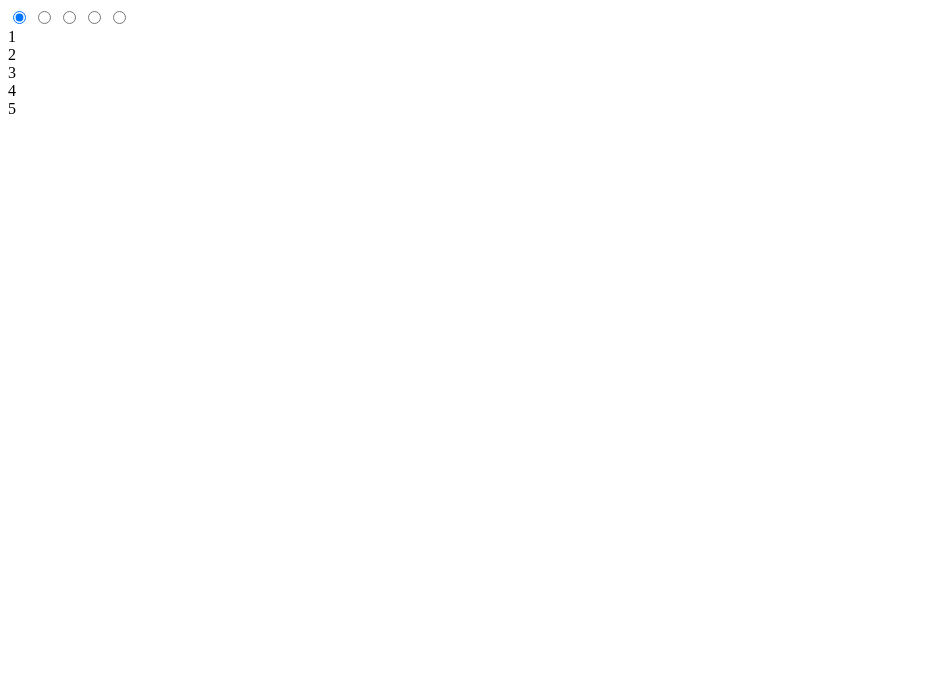
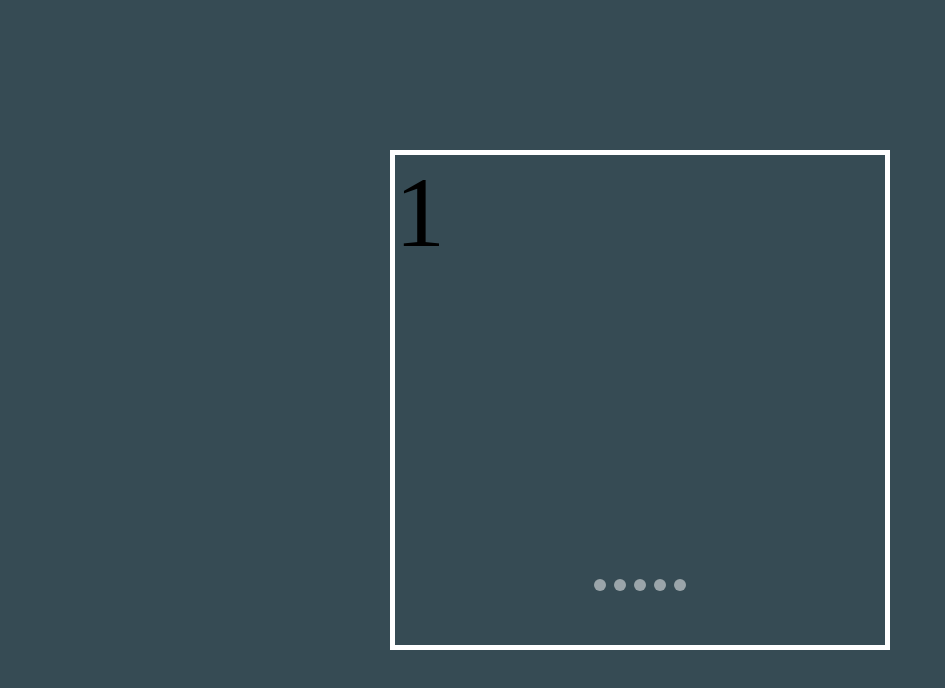
Before and after one commit to Katerina-Kushnir/cssMemeSlider, a plain HTML site: page index.html in a window 1280 px wide. Shown: the whole page, without its empty margins (0-945 px from the left). Drawn offline with Linux system fonts and the light colour scheme.

Commit message:
feat: add basic style for slider (Fri, Sep 15, 2023 17:27:20)

```diff
--- a/index.html
+++ b/index.html
@@ -9,17 +9,17 @@
 <body>
     <div class="slider slider-position">
         <div class="slider-items">
-            <input type="radio" name="pagination" id="pagination1" checked>
+            <input type="radio" name="pagination" id="pagination1">
             <input type="radio" name="pagination" id="pagination2">
             <input type="radio" name="pagination" id="pagination3">
             <input type="radio" name="pagination" id="pagination4">
             <input type="radio" name="pagination" id="pagination5">
 
-            <div class="slide">1</div>
-            <div class="slide">2</div>
-            <div class="slide">3</div>
-            <div class="slide">4</div>
-            <div class="slide">5</div>
+            <div class="slide slide1">1</div>
+            <div class="slide slide2">2</div>
+            <div class="slide slide3">3</div>
+            <div class="slide slide4">4</div>
+            <div class="slide slide5">5</div>
         </div>
 
         <div class="navigation">
--- a/style.css
+++ b/style.css
@@ -0,0 +1,70 @@
+* {
+    margin: 0;
+    padding: 0;
+    box-sizing: border-box;
+}
+body {
+    background-color:rgb(54 75 84);
+}
+.slider {
+    width: 500px;
+    height: 500px;
+    overflow: hidden;
+    border: 5px solid #fff;
+}
+.slider-position {
+    position: absolute;
+    top: 50%;
+    left: 50%;
+    transform: translate(-50%, -50%);
+}
+.slider-items {
+    display: flex;
+    width: 500%;
+    height: calc(100% - 78px);
+}
+.slide {
+    width: calc(100% / 5);
+    height: auto;
+    font-size: 100px;
+}
+.navigation {
+    position: absolute;
+    bottom: 50px;
+    left: 50%;
+    transform: translate(-50%);
+    display: flex;
+}
+.nav-item {
+    display: block;
+    width: 12px;
+    height: 12px;
+    border-radius: 50%;
+    background-color: #fff;
+    margin: 4px;
+    cursor: pointer;
+    opacity: 0.5;
+    transition: all 0.3s ease;
+}
+.nav-item:hover {
+    opacity: 1;
+}
+input[name="pagination"] {
+    position: absolute;
+    visibility: hidden;
+}
+#pagination1:checked ~ .slide1 {
+    margin-left: 0;
+}
+#pagination2:checked ~ .slide2 {
+    margin-left: -20%;
+}
+#pagination3:checked ~ .slide3 {
+    margin-left: -40%;
+}
+#pagination4:checked ~ .slide4 {
+    margin-left: -60%;
+}
+#pagination5:checked ~ .slide5 {
+    margin-left: -80%;
+}
```
